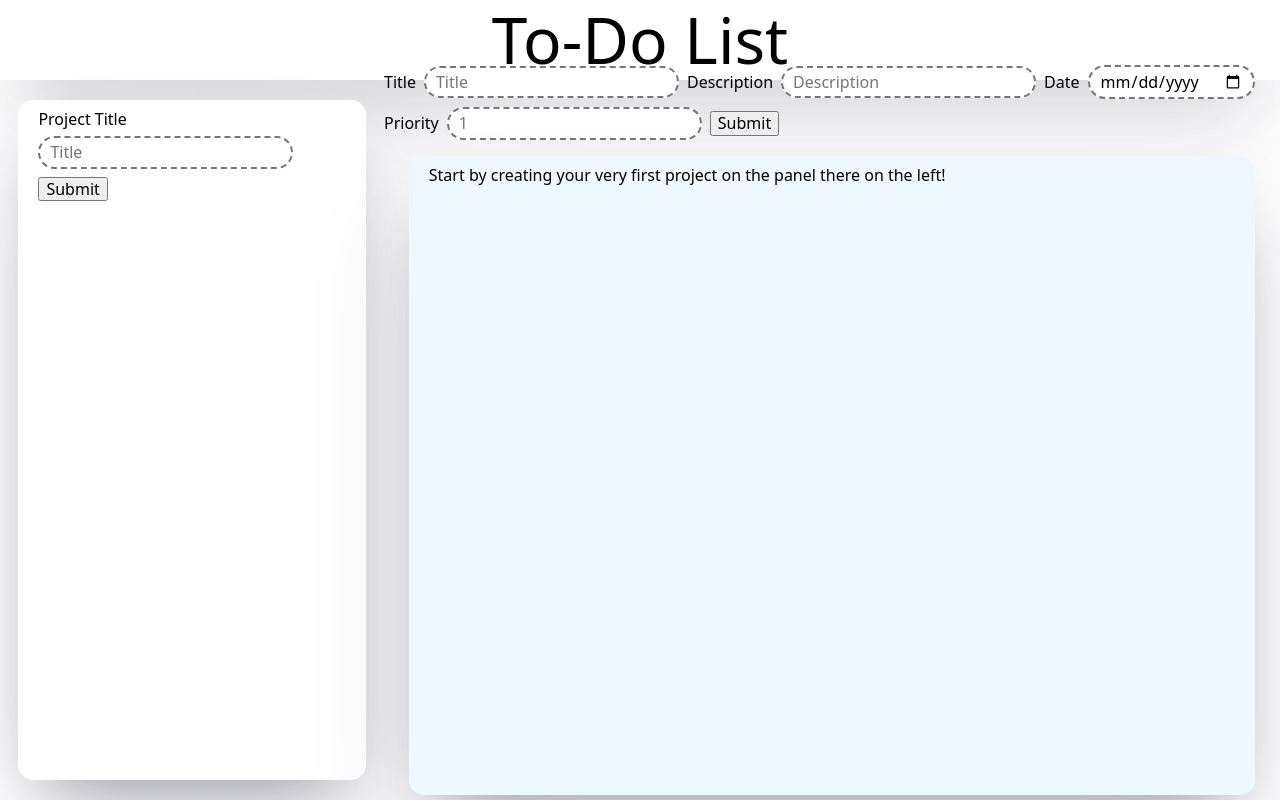
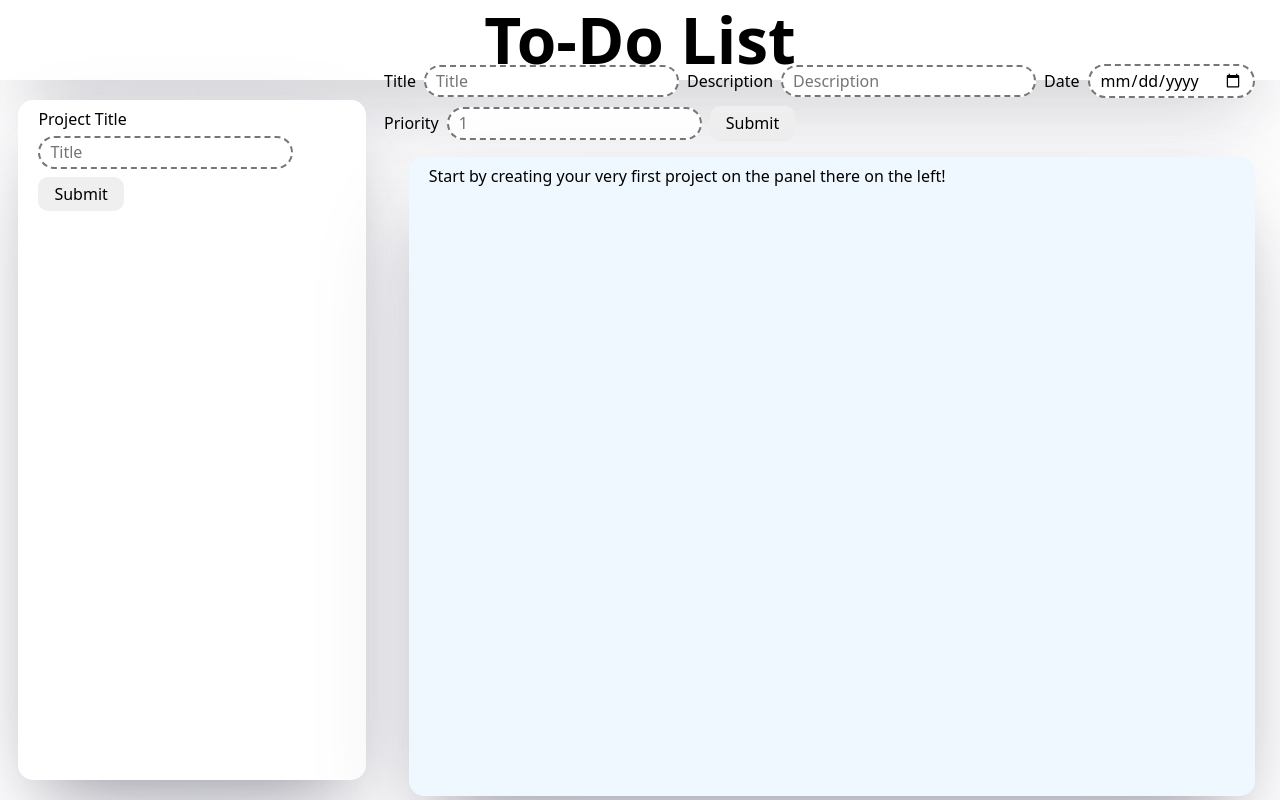
Before and after one commit to Muneyy/TOP-ToDolist, a website built with webpack: page src/template.html in a window 1280 px wide. Built offline with nearby package versions, Linux system fonts and the light colour scheme.

Commit message:
Adjust header style
- change font weight

```diff
--- a/src/style.css
+++ b/src/style.css
@@ -392,6 +392,7 @@ input[type="date"] {
 
 .header > p {
   font-size: 64px;
+  font-weight: 700;
 }
 
 .project-sidebar {
@@ -556,3 +557,15 @@ input[type="date"] {
   top:50px;
   left:50px;
 }
+
+input[type="submit"] {
+  font-family: system-ui, -apple-system, BlinkMacSystemFont, 'Segoe UI', Roboto, Oxygen, Ubuntu, Cantarell, 'Open Sans', 'Helvetica Neue', sans-serif;
+  border: 0;
+  border-radius: 10px;
+  padding: 8px 16px;
+}
+
+input[type="submit"]:hover {
+  background-color: green;
+  color: white;
+}
```
Also changed, not shown: dist/index.bundle.js.
